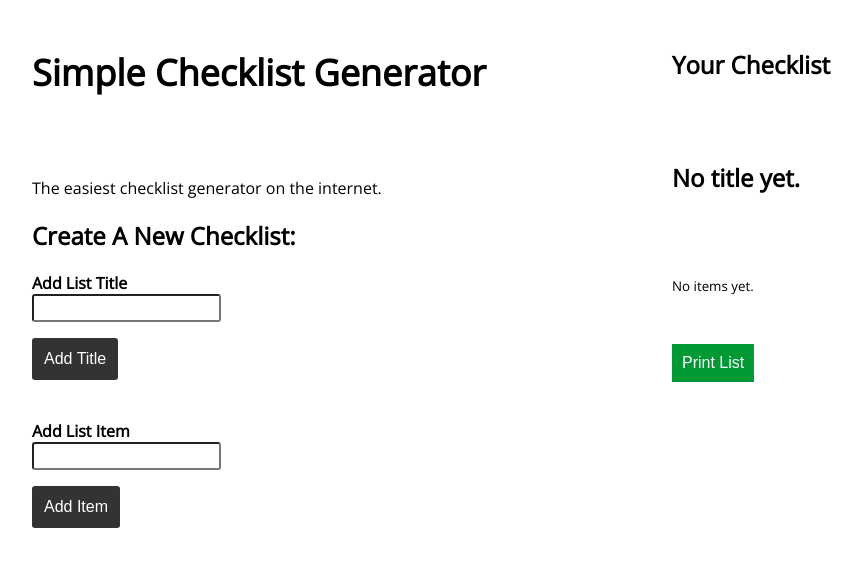
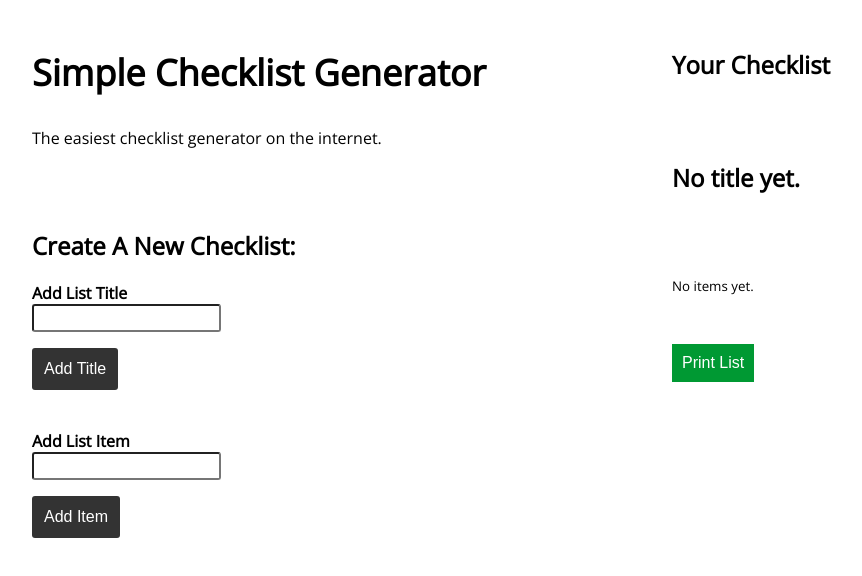
Before and after one commit to jclaey/checklist-generator, a plain HTML site: page index.html in a window 1280 px wide. Shown: the top 576 px of the page, without its empty margins (48-910 px from the left). Drawn offline with nearby package versions, Linux system fonts and the light colour scheme.

Commit message:
fix heading styles

```diff
--- a/index.html
+++ b/index.html
@@ -24,8 +24,10 @@
 <body>
   <main>
     <section id="add-list-section">
-      <h1>Simple Checklist Generator</h1>
-      <p>The easiest checklist generator on the internet.</p>
+      <div id="heading">
+        <h1>Simple Checklist Generator</h1>
+        <p>The easiest checklist generator on the internet.</p>
+      </div>
       <h2>Create A New Checklist:</h2>
       <form>
         <div class="form-group">
--- a/stylesheets/index.css
+++ b/stylesheets/index.css
@@ -27,7 +27,6 @@ button {
 }
 
 h1 {
-  margin: 3rem 0 5rem 0;
   font-size: 36px;
 }
 
@@ -42,6 +41,11 @@ a {
 section {
   margin-bottom: 3rem;
   margin-left: 1rem;
+}
+
+/* heading area */
+#heading {
+  margin: 3rem 0 5rem 0;
 }
 
 /* delete button */
```
